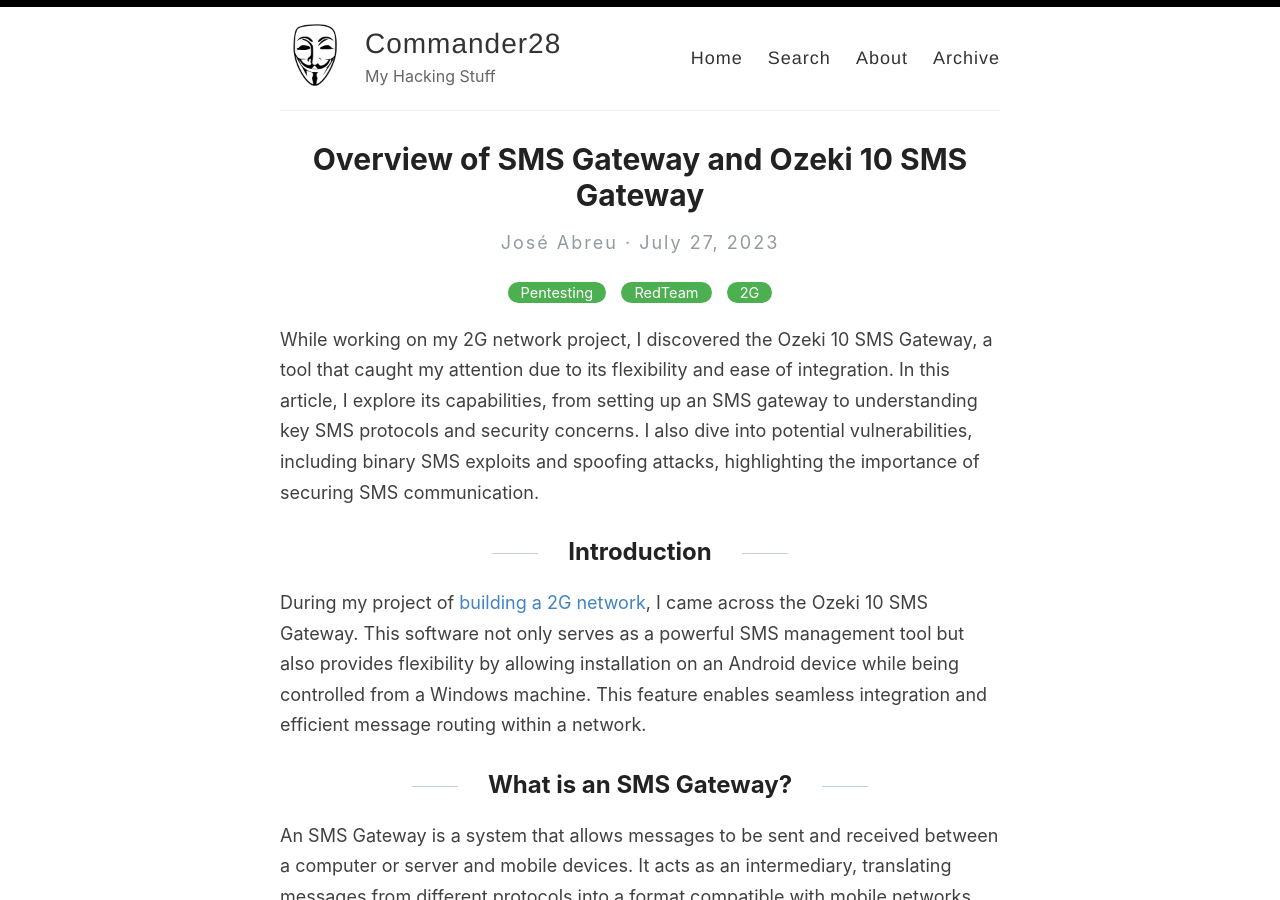
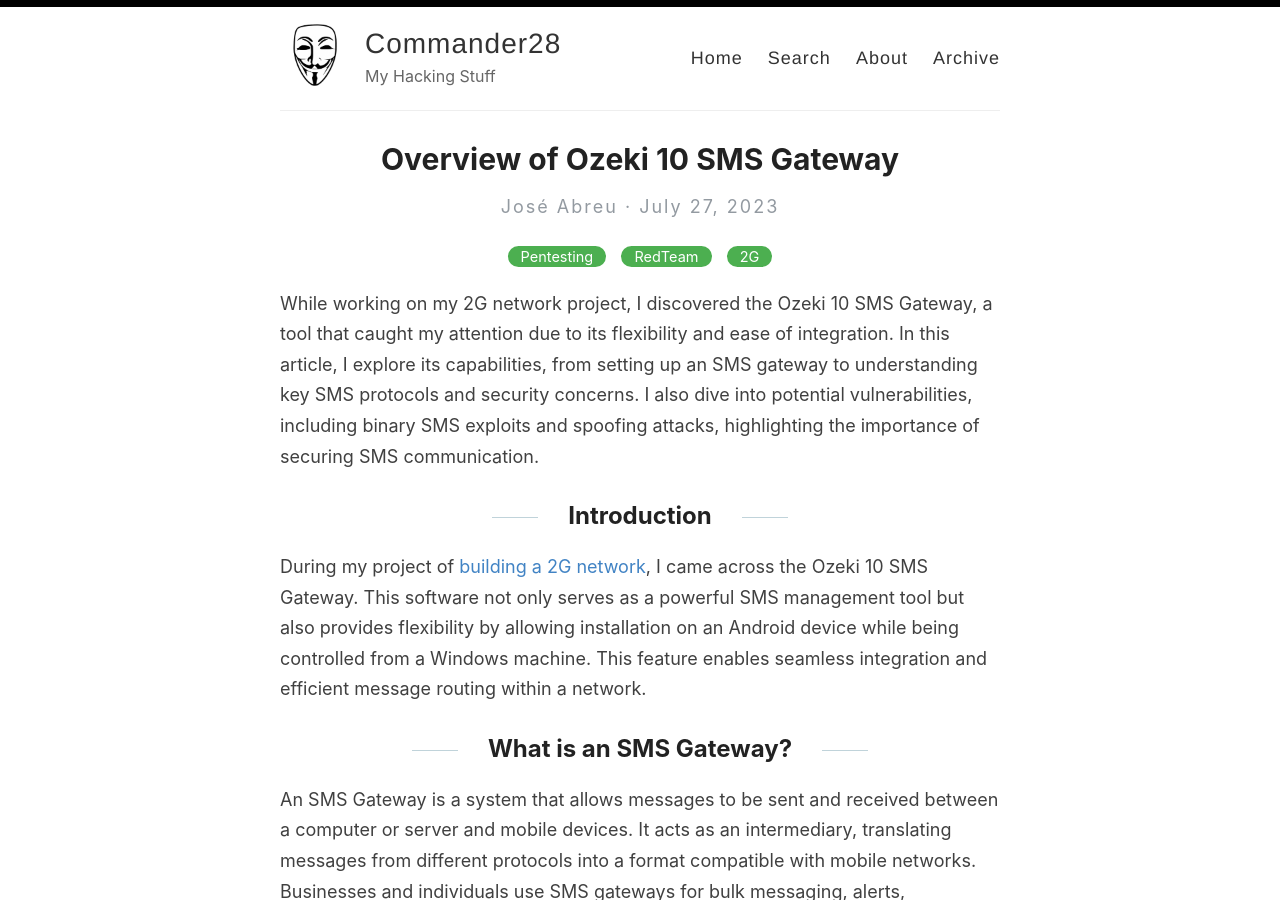
Before and after one commit to JoseAbreu28/JoseAbreu28.github.io, a Jekyll site: the page built from _posts/2023-07-27-SMS.md, in a window 1280 px wide and 900 px high. Built offline with Jekyll 4.4.1, drawn with Linux system fonts in a browser that asks for light colours.

Commit message:
Atualizar o 2023-07-27-SMS.md

```diff
--- a/_posts/2023-07-27-SMS.md
+++ b/_posts/2023-07-27-SMS.md
@@ -1,6 +1,6 @@
 ---
 layout: post
-title: Overview of SMS Gateway and Ozeki 10 SMS Gateway
+title: Overview of Ozeki 10 SMS Gateway
 categories: [Pentesting,RedTeam, 2G ]
 ---
 
```
